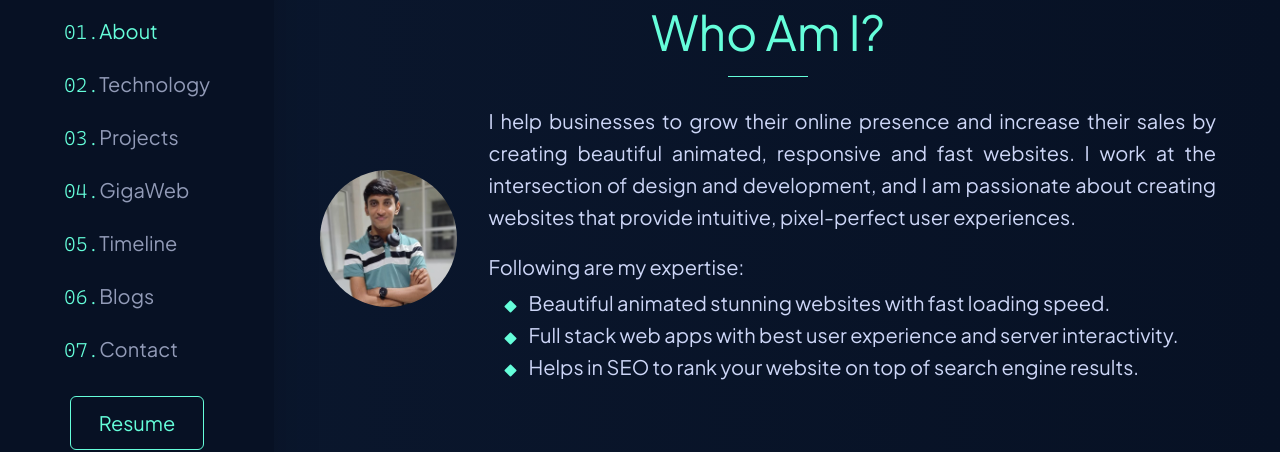
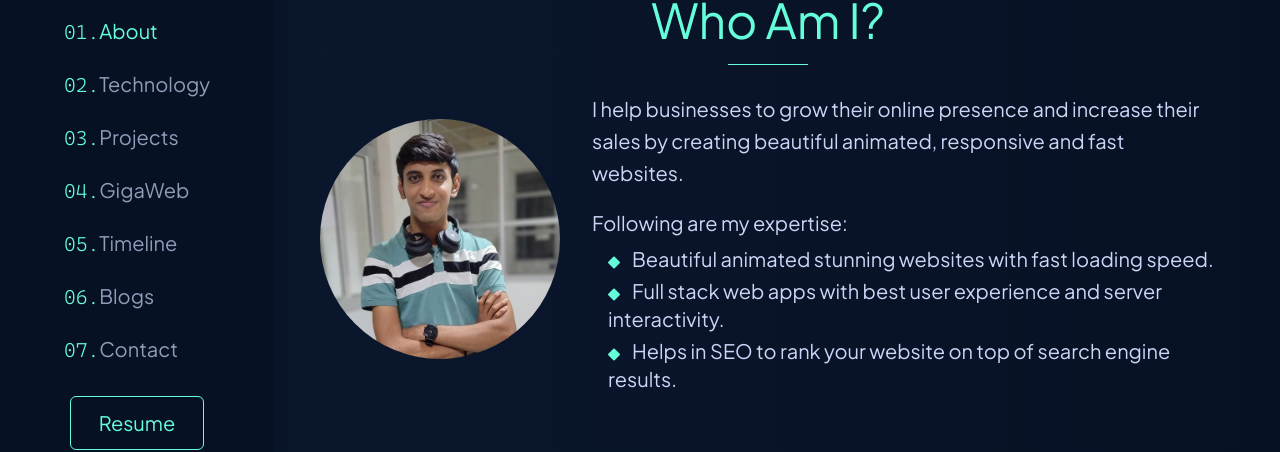
Before and after one commit to abhidadhaniya23/abhi-portfolio, a Next.js app: page /about in a window 1280 px wide. Shown: the part 206-658 px from the top of the page. Built offline with nearby package versions, Linux system fonts and the light colour scheme; no server answers.

Commit message:
Image size set to large

```diff
--- a/components/about/About.tsx
+++ b/components/about/About.tsx
@@ -49,14 +49,14 @@ const About = () => {
             className="my-10 lg:my-0"
           >
             <Image
-              className="rounded-full"
+              className="w-60 rounded-full"
               src="/pic.jpg"
-              width={500}
-              height={500}
+              width={600}
+              height={600}
               alt="Abhi Dadhaniya"
             />
           </motion.div>
-          <div className="text-xl text-justify text-lightBluePrimary">
+          <div className="text-xl text-lightBluePrimary flex-1">
             <motion.p
               variants={animations.desc}
               initial="initial"
@@ -66,9 +66,10 @@ const About = () => {
             >
               I help businesses to grow their online presence and increase their
               sales by creating beautiful animated, responsive and fast
-              websites. I work at the intersection of design and development,
+              websites.
+              {/* I work at the intersection of design and development,
               and I am passionate about creating websites that provide
-              intuitive, pixel-perfect user experiences.
+              intuitive, pixel-perfect user experiences. */}
             </motion.p>
             <div className="mt-8 text-justify lg:mt-5 lg:text-left">
               <motion.p
```
